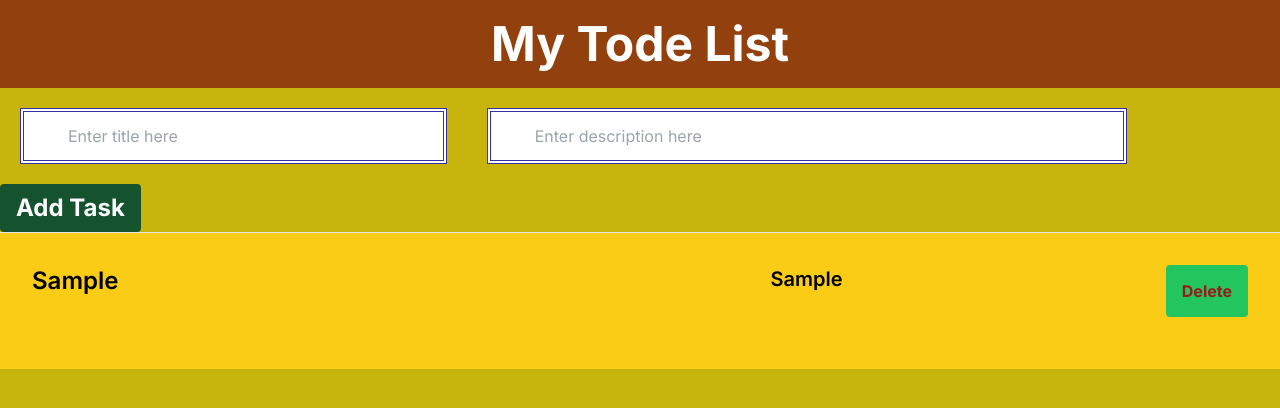
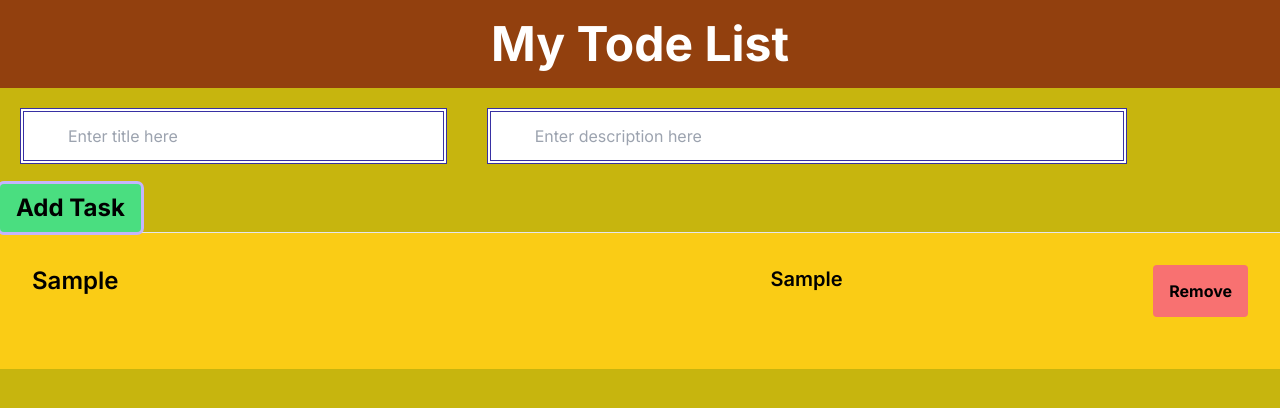
Before and after one commit to jeevans1965/todolist, a Next.js app: page / in a window 1280 px wide. Both pictures are taken after typing "Sample", "Sample" into the empty fields and a click on the button "Add Task". Shown: the top 408 px of the page. Built offline with nearby package versions, Linux system fonts and the light colour scheme.

Commit message:
modified:   app/page.js

```diff
--- a/app/page.js
+++ b/app/page.js
@@ -43,8 +43,8 @@ const page = () => {
       onClick={()=>{
         deleteHandler(i)
       }}
-      className='bg-green-500 px-4 text-red-800 py-2 rounded font-bold'>
-        Delete
+      className='bg-red-400 hover:bg-red-700 active:bg-violet-700 focus:outline-none focus:ring focus:ring-violet-300 px-4  py-2 rounded font-bold'>
+        Remove
       </button>
 
       </li>
@@ -86,7 +86,7 @@ const page = () => {
         }}
         />
 
-        <button className='bg-green-900  text-white text-2xl font-bold rounded px-4 py-2 '>
+        <button className='bg-green-400 hover:bg-green-600 active:bg-violet-700 focus:outline-none focus:ring focus:ring-violet-300 text-2xl font-bold rounded px-4 py-2 '>
           Add Task
         </button>
 
```
